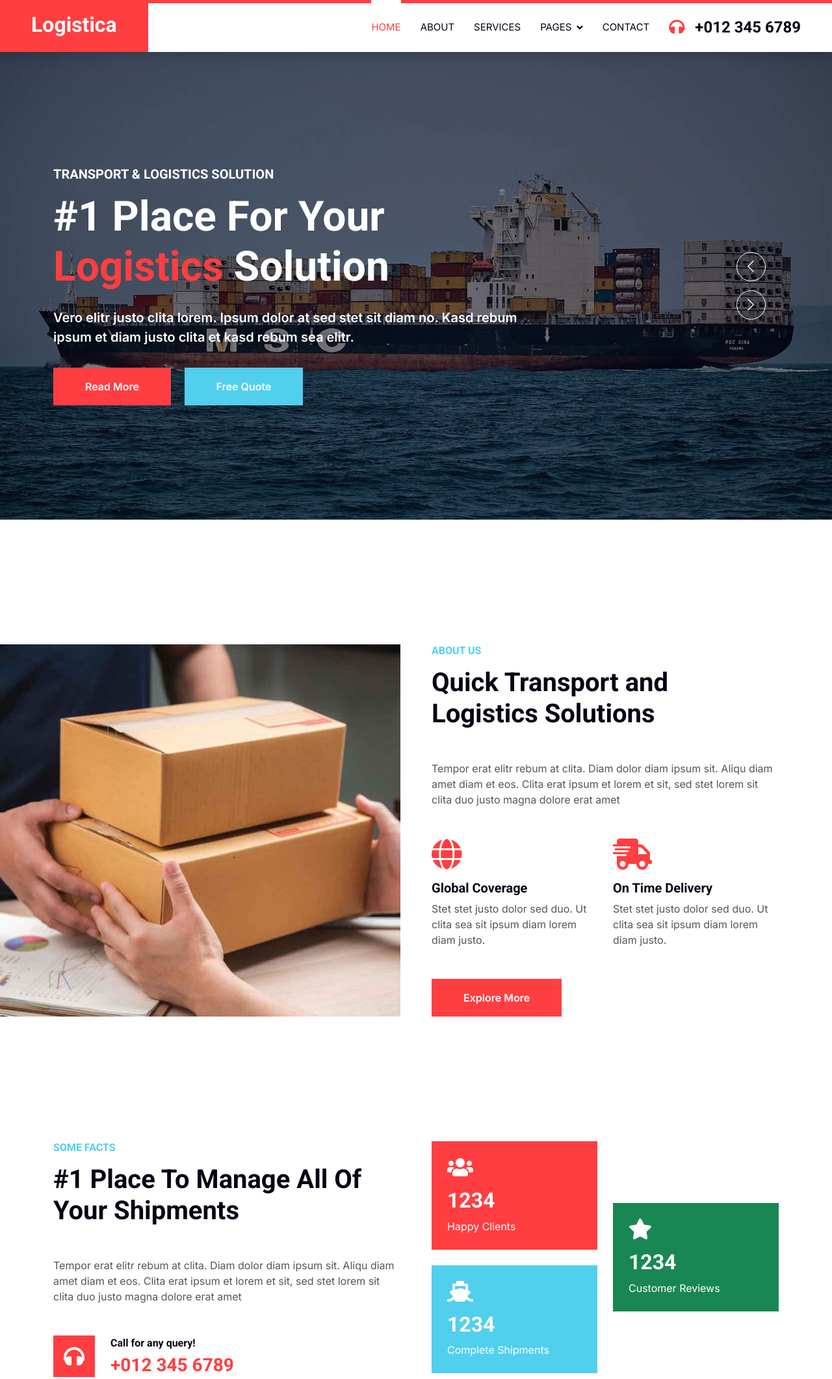
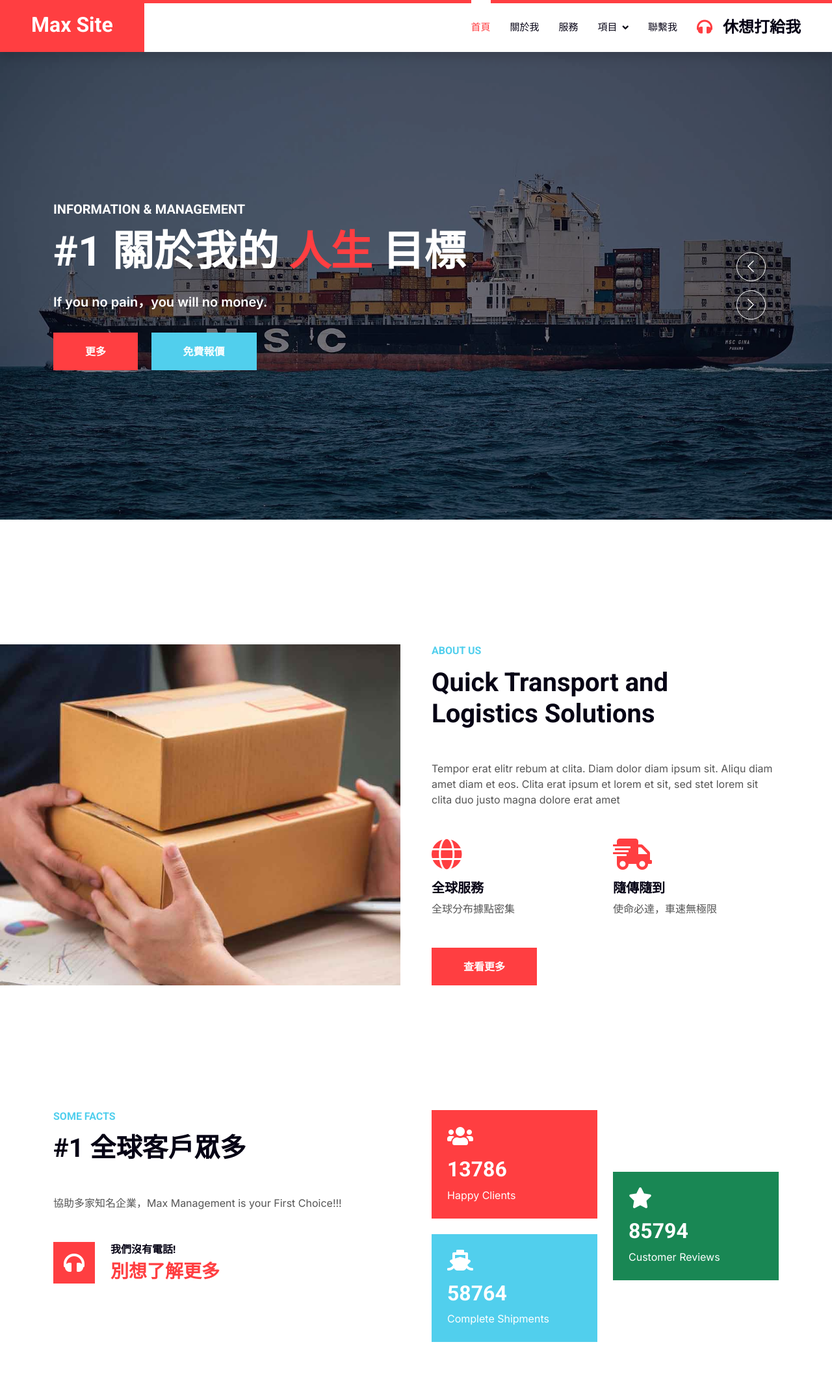
Before and after one commit to Max0814/MaxSite-demo, a plain HTML site: page index.html in a window 1280 px wide. Shown: the top 2123 px of the page at 65% size. Drawn offline with nearby package versions, Linux system fonts and the light colour scheme.

Commit message:
Add files via upload

```diff
--- a/index.html
+++ b/index.html
@@ -44,18 +44,18 @@
     <!-- Navbar Start -->
     <nav class="navbar navbar-expand-lg bg-white navbar-light shadow border-top border-5 border-primary sticky-top p-0">
         <a href="index.html" class="navbar-brand bg-primary d-flex align-items-center px-4 px-lg-5">
-            <h2 class="mb-2 text-white">Logistica</h2>
+            <h2 class="mb-2 text-white">Max Site</h2>
         </a>
         <button type="button" class="navbar-toggler me-4" data-bs-toggle="collapse" data-bs-target="#navbarCollapse">
             <span class="navbar-toggler-icon"></span>
         </button>
         <div class="collapse navbar-collapse" id="navbarCollapse">
             <div class="navbar-nav ms-auto p-4 p-lg-0">
-                <a href="index.html" class="nav-item nav-link active">Home</a>
-                <a href="about.html" class="nav-item nav-link">About</a>
-                <a href="service.html" class="nav-item nav-link">Services</a>
+                <a href="index.html" class="nav-item nav-link active">首頁</a>
+                <a href="about.html" class="nav-item nav-link">關於我</a>
+                <a href="service.html" class="nav-item nav-link">服務</a>
                 <div class="nav-item dropdown">
-                    <a href="#" class="nav-link dropdown-toggle" data-bs-toggle="dropdown">Pages</a>
+                    <a href="#" class="nav-link dropdown-toggle" data-bs-toggle="dropdown">項目</a>
                     <div class="dropdown-menu fade-up m-0">
                         <a href="price.html" class="dropdown-item">Pricing Plan</a>
                         <a href="feature.html" class="dropdown-item">Features</a>
@@ -65,9 +65,9 @@
                         <a href="404.html" class="dropdown-item">404 Page</a>
                     </div>
                 </div>
-                <a href="contact.html" class="nav-item nav-link">Contact</a>
+                <a href="contact.html" class="nav-item nav-link">聯繫我</a>
             </div>
-            <h4 class="m-0 pe-lg-5 d-none d-lg-block"><i class="fa fa-headphones text-primary me-3"></i>+012 345 6789</h4>
+            <h4 class="m-0 pe-lg-5 d-none d-lg-block"><i class="fa fa-headphones text-primary me-3"></i>休想打給我</h4>
         </div>
     </nav>
     <!-- Navbar End -->
@@ -82,11 +82,11 @@
                     <div class="container">
                         <div class="row justify-content-start">
                             <div class="col-10 col-lg-8">
-                                <h5 class="text-white text-uppercase mb-3 animated slideInDown">Transport & Logistics Solution</h5>
-                                <h1 class="display-3 text-white animated slideInDown mb-4">#1 Place For Your <span class="text-primary">Logistics</span> Solution</h1>
-                                <p class="fs-5 fw-medium text-white mb-4 pb-2">Vero elitr justo clita lorem. Ipsum dolor at sed stet sit diam no. Kasd rebum ipsum et diam justo clita et kasd rebum sea elitr.</p>
-                                <a href="" class="btn btn-primary py-md-3 px-md-5 me-3 animated slideInLeft">Read More</a>
-                                <a href="" class="btn btn-secondary py-md-3 px-md-5 animated slideInRight">Free Quote</a>
+                                <h5 class="text-white text-uppercase mb-3 animated slideInDown">Information & Management</h5>
+                                <h1 class="display-3 text-white animated slideInDown mb-4">#1 關於我的 <span class="text-primary">人生</span> 目標</h1>
+                                <p class="fs-5 fw-medium text-white mb-4 pb-2">If you no pain，you will no money.</p>
+                                <a href="" class="btn btn-primary py-md-3 px-md-5 me-3 animated slideInLeft">更多</a>
+                                <a href="" class="btn btn-secondary py-md-3 px-md-5 animated slideInRight">免費報價</a>
                             </div>
                         </div>
                     </div>
@@ -129,16 +129,16 @@
                     <div class="row g-4 mb-5">
                         <div class="col-sm-6 wow fadeIn" data-wow-delay="0.5s">
                             <i class="fa fa-globe fa-3x text-primary mb-3"></i>
-                            <h5>Global Coverage</h5>
-                            <p class="m-0">Stet stet justo dolor sed duo. Ut clita sea sit ipsum diam lorem diam justo.</p>
+                            <h5>全球服務</h5>
+                            <p class="m-0">全球分布據點密集</p>
                         </div>
                         <div class="col-sm-6 wow fadeIn" data-wow-delay="0.7s">
                             <i class="fa fa-shipping-fast fa-3x text-primary mb-3"></i>
-                            <h5>On Time Delivery</h5>
-                            <p class="m-0">Stet stet justo dolor sed duo. Ut clita sea sit ipsum diam lorem diam justo.</p>
+                            <h5>隨傳隨到</h5>
+                            <p class="m-0">使命必達，車速無極限</p>
                         </div>
                     </div>
-                    <a href="" class="btn btn-primary py-3 px-5">Explore More</a>
+                    <a href="" class="btn btn-primary py-3 px-5">查看更多</a>
                 </div>
             </div>
         </div>
@@ -152,13 +152,13 @@
             <div class="row g-5">
                 <div class="col-lg-6 wow fadeInUp" data-wow-delay="0.1s">
                     <h6 class="text-secondary text-uppercase mb-3">Some Facts</h6>
-                    <h1 class="mb-5">#1 Place To Manage All Of Your Shipments</h1>
-                    <p class="mb-5">Tempor erat elitr rebum at clita. Diam dolor diam ipsum sit. Aliqu diam amet diam et eos. Clita erat ipsum et lorem et sit, sed stet lorem sit clita duo justo magna dolore erat amet</p>
+                    <h1 class="mb-5">#1 全球客戶眾多</h1>
+                    <p class="mb-5">協助多家知名企業，Max Management is your First Choice!!!</p>
                     <div class="d-flex align-items-center">
                         <i class="fa fa-headphones fa-2x flex-shrink-0 bg-primary p-3 text-white"></i>
                         <div class="ps-4">
-                            <h6>Call for any query!</h6>
-                            <h3 class="text-primary m-0">+012 345 6789</h3>
+                            <h6>我們沒有電話!</h6>
+                            <h3 class="text-primary m-0">別想了解更多</h3>
                         </div>
                     </div>
                 </div>
@@ -167,19 +167,19 @@
                         <div class="col-sm-6">
                             <div class="bg-primary p-4 mb-4 wow fadeIn" data-wow-delay="0.3s">
                                 <i class="fa fa-users fa-2x text-white mb-3"></i>
-                                <h2 class="text-white mb-2" data-toggle="counter-up">1234</h2>
+                                <h2 class="text-white mb-2" data-toggle="counter-up">13786</h2>
                                 <p class="text-white mb-0">Happy Clients</p>
                             </div>
                             <div class="bg-secondary p-4 wow fadeIn" data-wow-delay="0.5s">
                                 <i class="fa fa-ship fa-2x text-white mb-3"></i>
-                                <h2 class="text-white mb-2" data-toggle="counter-up">1234</h2>
+                                <h2 class="text-white mb-2" data-toggle="counter-up">58764</h2>
                                 <p class="text-white mb-0">Complete Shipments</p>
                             </div>
                         </div>
                         <div class="col-sm-6">
                             <div class="bg-success p-4 wow fadeIn" data-wow-delay="0.7s">
                                 <i class="fa fa-star fa-2x text-white mb-3"></i>
-                                <h2 class="text-white mb-2" data-toggle="counter-up">1234</h2>
+                                <h2 class="text-white mb-2" data-toggle="counter-up">85794</h2>
                                 <p class="text-white mb-0">Customer Reviews</p>
                             </div>
                         </div>
```
